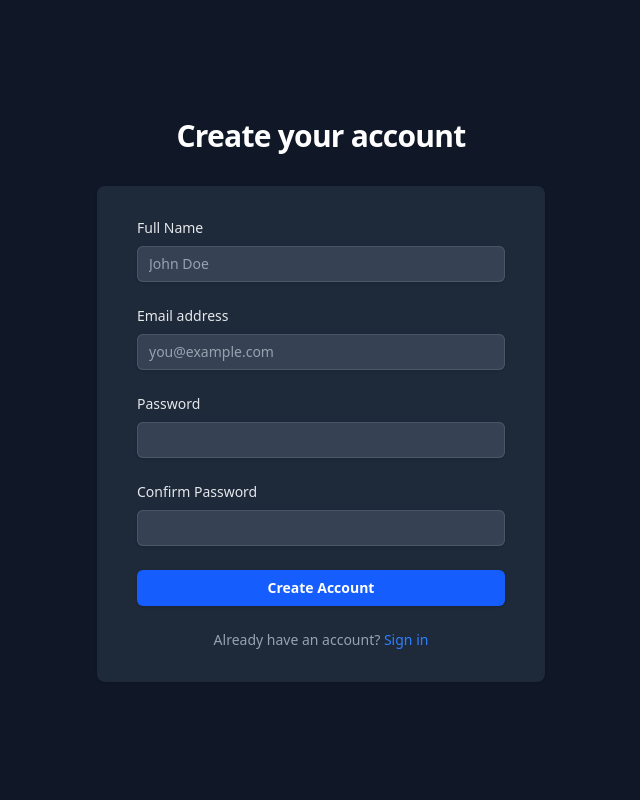
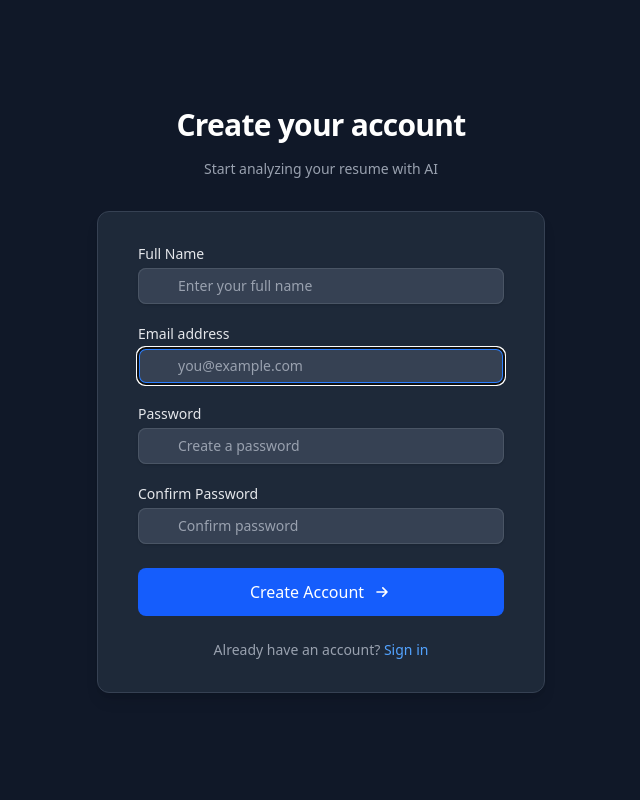
Before and after one commit to Des331150/perfectpitch, a Django app: page /signup/ in a window 1280 px wide. Shown: the whole page, without its empty margins (319-959 px from the left). Run offline with Django 5.2, Linux system fonts and the light colour scheme; some libraries are stand-ins or nearby versions.

Commit message:
made some changes in the signup.html file to remove unnecessary SVG icons and clean up the form layout.

```diff
--- a/perfect_pitch/pitch/forms.py
+++ b/perfect_pitch/pitch/forms.py
@@ -10,6 +10,39 @@
 
 
 class UserRegistrationForm(UserCreationForm):
+    name = forms.CharField(
+        widget=forms.TextInput(
+            attrs={
+                "class": "block w-full pl-10 rounded-lg border-0 bg-gray-700 text-white px-3 py-2 shadow-sm ring-1 ring-inset ring-gray-600 placeholder:text-gray-400 focus:ring-2 focus:ring-inset focus:ring-blue-500 sm:text-sm",
+                "placeholder": "Enter your full name",
+            }
+        )
+    )
+    email = forms.EmailField(
+        widget=forms.EmailInput(
+            attrs={
+                "class": "block w-full pl-10 rounded-lg border-0 bg-gray-700 text-white px-3 py-2 shadow-sm ring-1 ring-inset ring-gray-600 placeholder:text-gray-400 focus:ring-2 focus:ring-inset focus:ring-blue-500 sm:text-sm",
+                "placeholder": "you@example.com",
+            }
+        )
+    )
+    password1 = forms.CharField(
+        widget=forms.PasswordInput(
+            attrs={
+                "class": "block w-full pl-10 rounded-lg border-0 bg-gray-700 text-white px-3 py-2 shadow-sm ring-1 ring-inset ring-gray-600 placeholder:text-gray-400 focus:ring-2 focus:ring-inset focus:ring-blue-500 sm:text-sm",
+                "placeholder": "Create a password",
+            }
+        )
+    )
+    password2 = forms.CharField(
+        widget=forms.PasswordInput(
+            attrs={
+                "class": "block w-full pl-10 rounded-lg border-0 bg-gray-700 text-white px-3 py-2 shadow-sm ring-1 ring-inset ring-gray-600 placeholder:text-gray-400 focus:ring-2 focus:ring-inset focus:ring-blue-500 sm:text-sm",
+                "placeholder": "Confirm password",
+            }
+        )
+    )
+
     class Meta:
         model = CustomUser
         fields = ["name", "email", "password1", "password2"]
--- a/perfect_pitch/pitch/templates/signup.html
+++ b/perfect_pitch/pitch/templates/signup.html
@@ -3,59 +3,91 @@
 {% block content %}
 <div class="min-h-screen bg-gray-900 flex flex-col justify-center px-6 py-12 lg:px-8">
     <div class="sm:mx-auto sm:w-full sm:max-w-md">
-        <h2 class="text-center text-3xl font-bold tracking-tight text-white mb-8">Create your account</h2>
+        <h2 class="text-center text-3xl font-bold tracking-tight text-white mb-4">Create your account</h2>
+        <p class="text-center text-gray-400 text-sm mb-8">Start analyzing your resume with AI</p>
 
-        <div class="bg-gray-800 py-8 px-6 shadow rounded-lg sm:px-10">
-            <form action="{% url 'pitch:login' %}" method="POST" class="space-y-6">
+        <div class="bg-gray-800 py-8 px-6 shadow-lg rounded-xl border border-gray-700 sm:px-10">
+            <form method="POST" class="space-y-6">
                 {% csrf_token %}
 
+                {% if form.errors %}
+                <div class="bg-red-500/10 border border-red-500 text-red-400 p-4 rounded-lg mb-4">
+                    {% for field, errors in form.errors.items %}
+                    {% for error in errors %}
+                    <div class="flex items-center gap-2">
+                        <svg class="w-4 h-4 flex-shrink-0" fill="none" stroke="currentColor" viewBox="0 0 24 24">
+                            <path stroke-linecap="round" stroke-linejoin="round" stroke-width="2"
+                                d="M12 8v4m0 4h.01M21 12a9 9 0 11-18 0 9 9 0 0118 0z"></path>
+                        </svg>
+                        <p class="text-sm">{{ error }}</p>
+                    </div>
+                    {% endfor %}
+                    {% endfor %}
+                </div>
+                {% endif %}
 
+                <div class="space-y-5">
                     <div>
-                    <label for="full-name" class="block text-sm font-medium text-gray-200">Full Name</label>
-                    <div class="mt-2">
-                        <input id="name" type="text" name="name" required autocomplete="name"
-                            class="block w-full rounded-md border-0 bg-gray-700 text-white px-3 py-2 shadow-sm ring-1 ring-inset ring-gray-600 placeholder:text-gray-400 focus:ring-2 focus:ring-inset focus:ring-blue-500 sm:text-sm"
-                            placeholder="John Doe" />
+                        <label for="name" class="block text-sm font-medium text-gray-200 mb-1">Full Name</label>
+                        <div class="relative">
+                            {{ form.name }}
+                            {% if form.name.errors %}
+                            <p class="text-red-400 text-sm mt-1">{{ form.name.errors.0 }}</p>
+                            {% endif %}
                         </div>
                     </div>
 
                     <div>
-                    <label for="email" class="block text-sm font-medium text-gray-200">Email address</label>
-                    <div class="mt-2">
-                        <input id="email" type="email" name="email" required autocomplete="email"
-                            class="block w-full rounded-md border-0 bg-gray-700 text-white px-3 py-2 shadow-sm ring-1 ring-inset ring-gray-600 placeholder:text-gray-400 focus:ring-2 focus:ring-inset focus:ring-blue-500 sm:text-sm"
-                            placeholder="you@example.com" />
+                        <label for="email" class="block text-sm font-medium text-gray-200 mb-1">Email address</label>
+                        <div class="relative">
+                            {{ form.email }}
+                            {% if form.email.errors %}
+                            <p class="text-red-400 text-sm mt-1">{{ form.email.errors.0 }}</p>
+                            {% endif %}
                         </div>
                     </div>
 
                     <div>
-                    <label for="password" class="block text-sm font-medium text-gray-200">Password</label>
-                    <div class="mt-2">
-                        <input id="password1" type="password" name="password1" required
-                            class="block w-full rounded-md border-0 bg-gray-700 text-white px-3 py-2 shadow-sm ring-1 ring-inset ring-gray-600 placeholder:text-gray-400 focus:ring-2 focus:ring-inset focus:ring-blue-500 sm:text-sm" />
+                        <label for="password1" class="block text-sm font-medium text-gray-200 mb-1">Password</label>
+                        <div class="relative">
+                            {{ form.password1 }}
+                            {% if form.password1.errors %}
+                            <p class="text-red-400 text-sm mt-1">{{ form.password1.errors.0 }}</p>
+                            {% endif %}
                         </div>
                     </div>
 
                     <div>
-                    <label for="password-confirmation" class="block text-sm font-medium text-gray-200">Confirm
+                        <label for="password2" class="block text-sm font-medium text-gray-200 mb-1">Confirm
                             Password</label>
-                    <div class="mt-2">
-                        <input id="password2" type="password" name="password2" required
-                            class="block w-full rounded-md border-0 bg-gray-700 text-white px-3 py-2 shadow-sm ring-1 ring-inset ring-gray-600 placeholder:text-gray-400 focus:ring-2 focus:ring-inset focus:ring-blue-500 sm:text-sm" />
+                        <div class="relative">
+                            {{ form.password2 }}
+                            {% if form.password2.errors %}
+                            <p class="text-red-400 text-sm mt-1">{{ form.password2.errors.0 }}</p>
+                            {% endif %}
+                        </div>
                     </div>
                 </div>
 
                 <div>
                     <button type="submit"
-                        class="flex w-full justify-center rounded-md bg-blue-600 px-3 py-2 text-sm font-semibold text-white shadow-sm hover:bg-blue-500 focus-visible:outline-2 focus-visible:outline-offset-2 focus-visible:outline-blue-600">
+                        class="relative w-full flex items-center justify-center px-4 py-3 bg-blue-600 text-white font-medium rounded-lg hover:bg-blue-500 focus:outline-none focus:ring-2 focus:ring-offset-2 focus:ring-blue-500 transition-colors">
+                        <span class="inline-flex items-center">
                             Create Account
+                            <svg class="ml-2 w-5 h-5 flex-shrink-0" fill="none" stroke="currentColor"
+                                viewBox="0 0 24 24">
+                                <path stroke-linecap="round" stroke-linejoin="round" stroke-width="2"
+                                    d="M13 7l5 5m0 0l-5 5m5-5H6"></path>
+                            </svg>
+                        </span>
                     </button>
                 </div>
             </form>
 
             <p class="mt-6 text-center text-sm text-gray-400">
                 Already have an account?
-                <a href="{% url 'pitch:login' %}" class="font-medium text-blue-500 hover:text-blue-400">Sign in</a>
+                <a href="{% url 'pitch:login' %}"
+                    class="font-medium text-blue-400 hover:text-blue-300 transition-colors">Sign in</a>
             </p>
         </div>
     </div>
--- a/perfect_pitch/theme/static/css/dist/styles.css
+++ b/perfect_pitch/theme/static/css/dist/styles.css
@@ -8,6 +8,9 @@
     --font-serif: ui-serif, Georgia, Cambria, "Times New Roman", Times, serif;
     --font-mono: ui-monospace, SFMono-Regular, Menlo, Monaco, Consolas, "Liberation Mono",
       "Courier New", monospace;
+    --color-red-400: oklch(70.4% 0.191 22.216);
+    --color-red-500: oklch(63.7% 0.237 25.331);
+    --color-blue-300: oklch(80.9% 0.105 251.813);
     --color-blue-400: oklch(70.7% 0.165 254.624);
     --color-blue-500: oklch(62.3% 0.214 259.815);
     --color-blue-600: oklch(54.6% 0.245 262.881);
@@ -791,54 +803,20 @@
   .mx-auto {
     margin-inline: auto;
   }
-  .label {
-    display: inline-flex;
-    align-items: center;
-    gap: calc(0.25rem * 1.5);
-    white-space: nowrap;
-    color: currentColor;
-  }
-  @supports (color: color-mix(in lab, red, red)) {
-    .label {
-      color: color-mix(in oklab, currentColor 60%, transparent);
-    }
-  }
-  .label:has(input) {
-    cursor: pointer;
-  }
-  .label:is(.input > *, .select > *) {
-    display: flex;
-    height: calc(100% - 0.5rem);
-    align-items: center;
-    padding-inline: calc(0.25rem * 3);
-    white-space: nowrap;
-    font-size: inherit;
-  }
-  .label:is(.input > *, .select > *):first-child {
-    margin-inline-start: calc(0.25rem * -3);
-    margin-inline-end: calc(0.25rem * 3);
-    border-inline-end: var(--border) solid currentColor;
-  }
-  @supports (color: color-mix(in lab, red, red)) {
-    .label:is(.input > *, .select > *):first-child {
-      border-inline-end: var(--border) solid color-mix(in oklab, currentColor 10%, #0000);
-    }
-  }
-  .label:is(.input > *, .select > *):last-child {
-    margin-inline-start: calc(0.25rem * 3);
-    margin-inline-end: calc(0.25rem * -3);
-    border-inline-start: var(--border) solid currentColor;
-  }
-  @supports (color: color-mix(in lab, red, red)) {
-    .label:is(.input > *, .select > *):last-child {
-      border-inline-start: var(--border) solid color-mix(in oklab, currentColor 10%, #0000);
-    }
+  .mt-1 {
+    margin-top: calc(var(--spacing) * 1);
   }
   .mt-2 {
     margin-top: calc(var(--spacing) * 2);
   }
   .mt-6 {
     margin-top: calc(var(--spacing) * 6);
+  }
+  .-mr-1 {
+    margin-right: calc(var(--spacing) * -1);
+  }
+  .mb-1 {
+    margin-bottom: calc(var(--spacing) * 1);
   }
   .mb-2 {
     margin-bottom: calc(var(--spacing) * 2);
@@ -1010,9 +988,15 @@
   .hidden {
     display: none;
   }
+  .inline-flex {
+    display: inline-flex;
+  }
   .h-4 {
     height: calc(var(--spacing) * 4);
   }
+  .h-5 {
+    height: calc(var(--spacing) * 5);
+  }
   .h-12 {
     height: calc(var(--spacing) * 12);
   }
@@ -1037,6 +1021,9 @@
   .w-4 {
     width: calc(var(--spacing) * 4);
   }
+  .w-5 {
+    width: calc(var(--spacing) * 5);
+  }
   .w-12 {
     width: calc(var(--spacing) * 12);
   }
@@ -1061,6 +1048,9 @@
   .max-w-xl {
     max-width: var(--container-xl);
   }
+  .flex-shrink-0 {
+    flex-shrink: 0;
+  }
   .cursor-pointer {
     cursor: pointer;
   }
@@ -1104,6 +1097,11 @@
     margin-block-start: calc(calc(var(--spacing) * 4) * var(--tw-space-y-reverse));
     margin-block-end: calc(calc(var(--spacing) * 4) * calc(1 - var(--tw-space-y-reverse)));
   }
+  :where(.space-y-5 > :not(:last-child)) {
+    --tw-space-y-reverse: 0;
+    margin-block-start: calc(calc(var(--spacing) * 5) * var(--tw-space-y-reverse));
+    margin-block-end: calc(calc(var(--spacing) * 5) * calc(1 - var(--tw-space-y-reverse)));
+  }
   :where(.space-y-6 > :not(:last-child)) {
     --tw-space-y-reverse: 0;
     margin-block-start: calc(calc(var(--spacing) * 6) * var(--tw-space-y-reverse));
@@ -1206,11 +1221,20 @@
   .py-2 {
     padding-block: calc(var(--spacing) * 2);
   }
+  .py-3 {
+    padding-block: calc(var(--spacing) * 3);
+  }
   .py-8 {
     padding-block: calc(var(--spacing) * 8);
   }
   .py-12 {
     padding-block: calc(var(--spacing) * 12);
+  }
+  .pl-3 {
+    padding-left: calc(var(--spacing) * 3);
+  }
+  .pl-10 {
+    padding-left: calc(var(--spacing) * 10);
   }
   .text-center {
     text-align: center;
@@ -1347,6 +1374,11 @@
     transition-timing-function: var(--tw-ease, var(--default-transition-timing-function));
     transition-duration: var(--tw-duration, var(--default-transition-duration));
   }
+  .transition-colors {
+    transition-property: color, background-color, border-color, outline-color, text-decoration-color, fill, stroke, --tw-gradient-from, --tw-gradient-via, --tw-gradient-to;
+    transition-timing-function: var(--tw-ease, var(--default-transition-timing-function));
+    transition-duration: var(--tw-duration, var(--default-transition-duration));
+  }
   .btn-lg {
     --fontsize: 1.125rem;
     --btn-p: 1.25rem;
```
Also changed, not shown: other parts of perfect_pitch/theme/static/css/dist/styles.css (+45 -0 lines). Lines whose indentation alone changed are shown as unchanged.
